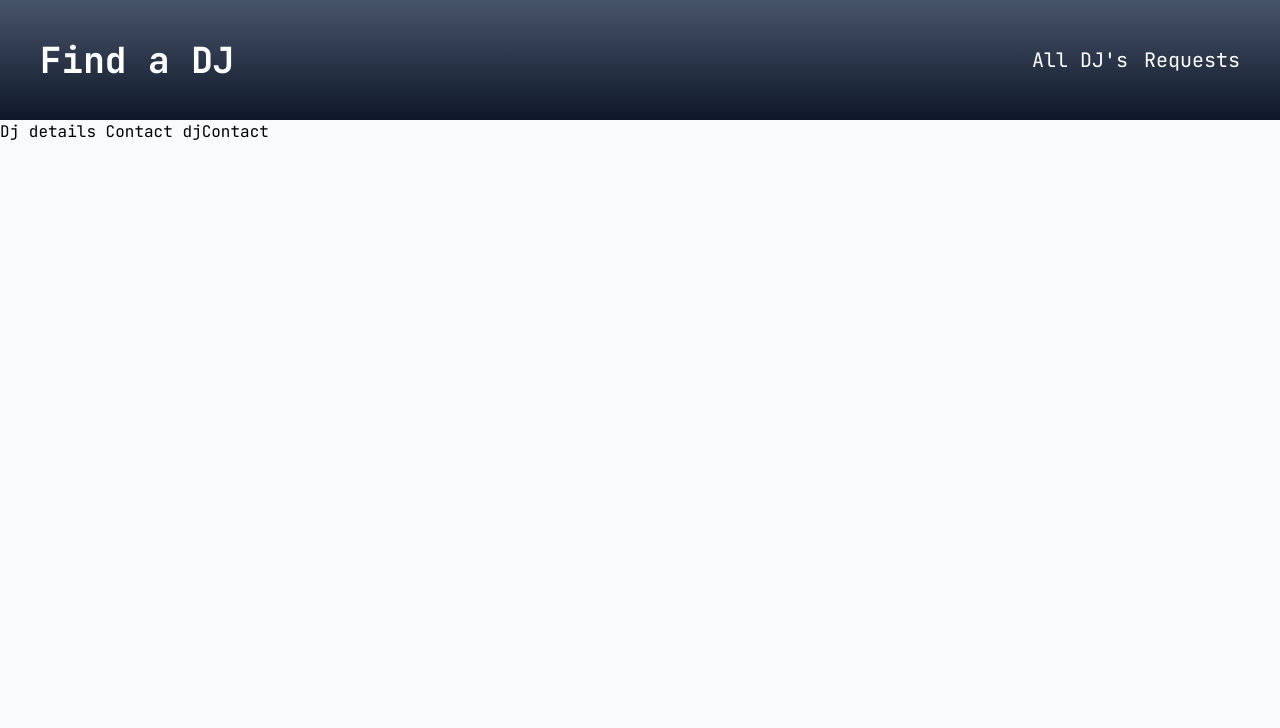
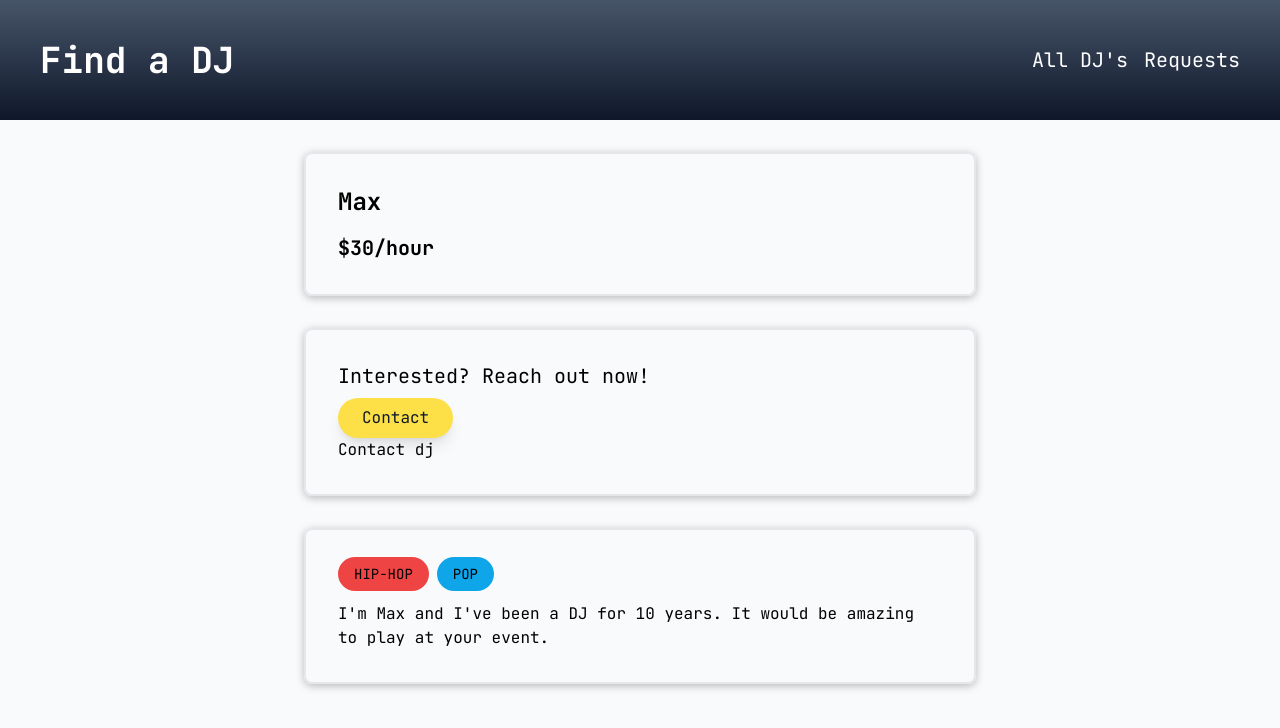
Before and after one commit to henriquecfaguiar/dj-finder, a Vue app: page /djs/d1/contact in a window 1280 px wide. Shown: the top 728 px of the page. Built offline with nearby package versions, Linux system fonts and the light colour scheme.

Commit message:
Add dj details component and polish base button

```diff
--- a/src/components/ui/BaseButton.vue
+++ b/src/components/ui/BaseButton.vue
@@ -30,16 +30,16 @@ const props = defineProps({
 <style scoped>
 button,
 a {
-  @apply w-fit rounded-full border-2 px-6 py-2 text-center shadow-lg duration-200 hover:scale-105 hover:opacity-80;
+  @apply w-fit rounded-full px-6 py-2 text-center shadow-lg duration-200 hover:scale-105;
 }
 
 button.yellow,
 a.yellow {
-  @apply border-yellow-300 bg-yellow-300 text-slate-900;
+  @apply bg-yellow-300 text-slate-900  hover:bg-yellow-400;
 }
 
 button.green,
 a.slate {
-  @apply border-green-500 bg-green-500 text-white;
+  @apply bg-green-400 text-white hover:bg-green-500;
 }
 </style>
--- a/src/components/ui/BaseCard.vue
+++ b/src/components/ui/BaseCard.vue
@@ -1,5 +1,7 @@
 <template>
-  <div class="mx-auto my-8 max-w-2xl rounded-lg border-2 p-8 shadow-custom">
+  <div
+    class="mx-auto my-8 max-w-2xl space-y-4 rounded-lg border-2 p-8 shadow-custom"
+  >
     <slot></slot>
   </div>
 </template>
--- a/src/router/index.js
+++ b/src/router/index.js
@@ -13,6 +13,7 @@ const router = createRouter({
     {
       path: '/djs/:id',
       component: DjDetail,
+      props: true,
       children: [{ path: 'contact', component: ContactDj }],
     },
     { path: '/register', component: DjRegistration },
--- a/src/views/djs/DjDetail.vue
+++ b/src/views/djs/DjDetail.vue
@@ -1,5 +1,60 @@
+<script setup>
+import { computed } from 'vue';
+import { useRoute } from 'vue-router';
+import { useDjsStore } from '@/stores/djs.js';
+
+const djstore = useDjsStore();
+const props = defineProps(['id']);
+const route = useRoute();
+
+const selectedDj = djstore.djs.find((dj) => dj.id === props.id);
+
+const artistName = computed(() => {
+  return selectedDj.artistName;
+});
+
+const rate = computed(() => {
+  return selectedDj.hourlyRate;
+});
+
+const genres = computed(() => {
+  return selectedDj.genres;
+});
+
+const djContactLink = computed(() => {
+  return `${route.path}/contact`;
+});
+</script>
+
 <template>
-  Dj details
-  <RouterView />
-  <RouterLink to="/djs/dj1/contact">Contact</RouterLink>
+  <section>
+    <base-card>
+      <h2 class="text-2xl font-bold">{{ artistName }}</h2>
+      <h3 class="text-xl font-bold">{{ `$${rate}/hour` }}</h3>
+    </base-card>
+  </section>
+  <section>
+    <base-card>
+      <header>
+        <h2 class="text-xl">Interested? Reach out now!</h2>
+        <base-button link class="mt-2 block" :to="djContactLink" color="yellow"
+          >Contact</base-button
+        >
+      </header>
+      <Router-View />
+    </base-card>
+  </section>
+  <section>
+    <base-card>
+      <div>
+        <base-badge
+          v-for="genre in genres"
+          :key="genre"
+          :type="genre"
+          :title="genre"
+        ></base-badge>
+      </div>
+      <p>{{ selectedDj.description }}</p>
+    </base-card>
+  </section>
 </template>
```
Also changed, not shown: base-badge.css (deleted, +0 -23 lines).
